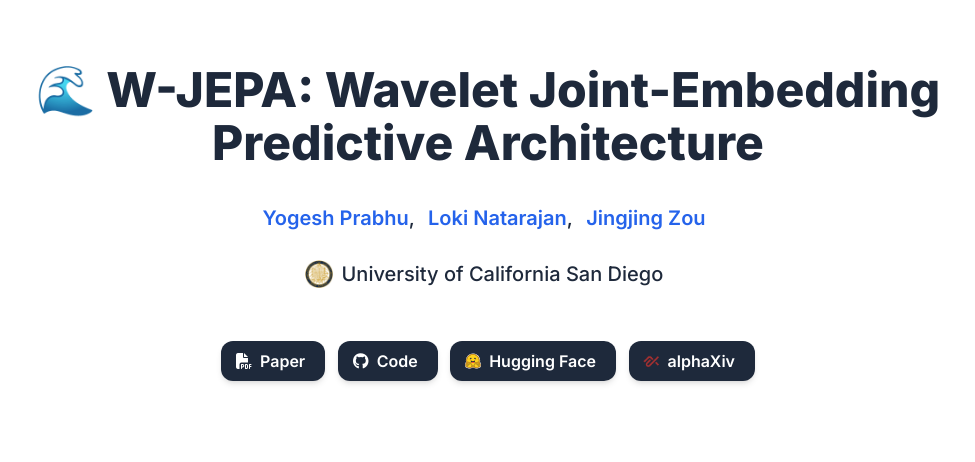
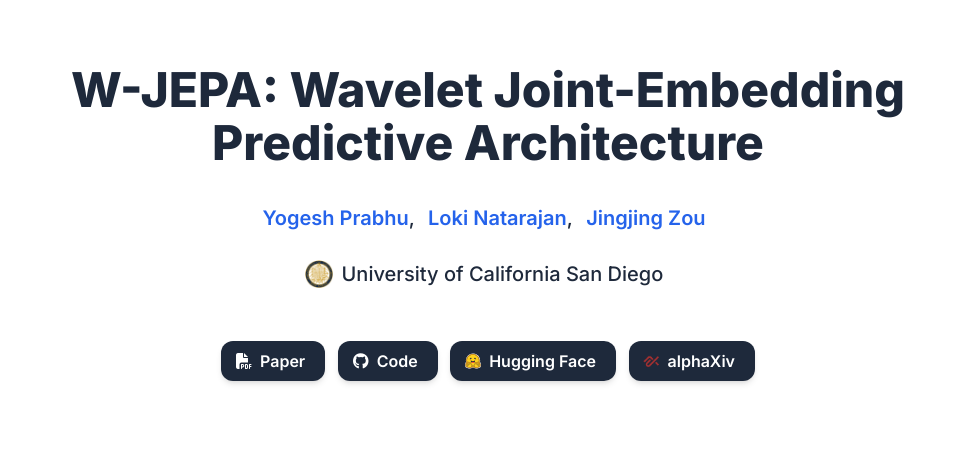
Before and after one commit to Yogesh914/wjepa, a plain HTML site: page index.html in a window 1280 px wide. Shown: the top 462 px of the page, without its empty margins (152-1127 px from the left). Drawn offline with Linux system fonts and the light colour scheme.

Commit message:
Restore title text and original figure spacing

```diff
--- a/index.html
+++ b/index.html
@@ -36,7 +36,7 @@
         <div class="container is-max-desktop">
           <div class="columns is-centered">
             <div class="column has-text-centered">
-              <h1 class="title is-1 publication-title"><span aria-hidden="true">🌊</span> W-JEPA: Wavelet Joint-Embedding Predictive Architecture</h1>
+              <h1 class="title is-1 publication-title">W-JEPA: Wavelet Joint-Embedding Predictive Architecture</h1>
               <div class="is-size-5 publication-authors">
                 <span class="author-block"><span class="author-name">Yogesh Prabhu</span>,</span>
                 <span class="author-block"><span class="author-name">Loki Natarajan</span>,</span>
--- a/static/css/wjepa.css
+++ b/static/css/wjepa.css
@@ -6,7 +6,6 @@
 .publication-authors .institution-icon{display:block;width:28px;height:28px;object-fit:contain;flex-shrink:0}
 .publication-links .brand-icon{display:block;width:20px;height:20px;object-fit:contain}
 .resource-status{min-height:1.6em;font-size:.875rem;color:var(--text-secondary);margin:.4rem 0 -1.6rem}
-.teaser .hero-body{padding-top:1rem}
 .architecture-figure{margin:0;background:#fff}
 .architecture-figure>a{display:block}
 .architecture-figure img{display:block;width:100%;height:auto}
@@ -19,6 +18,6 @@
 .interactive-figure-shell{max-width:1200px;margin:0 auto;background:var(--background-secondary);border-radius:var(--border-radius);overflow:hidden}
 #interactive,#interactive .interactive-figure-shell{background:var(--background-primary)}
 .copy-bibtex-btn{font-family:inherit;cursor:pointer}
-@media(max-width:768px){.teaser .hero-body{padding-top:.5rem}.results-carousel .item img{height:330px}.architecture-figure .subtitle{font-size:1rem}.architecture-figure .panel-caption{font-size:.875rem;margin-bottom:1.1rem}}
+@media(max-width:768px){.results-carousel .item img{height:330px}.architecture-figure .subtitle{font-size:1rem}.architecture-figure .panel-caption{font-size:.875rem;margin-bottom:1.1rem}}
 @media(max-width:480px){.results-carousel .item img{height:255px}.resource-status{margin-bottom:0}}
 @media(prefers-reduced-motion:reduce){html{scroll-behavior:auto}.hero,.section{animation:none}.button,.results-carousel .item{transition:none!important}}
```
